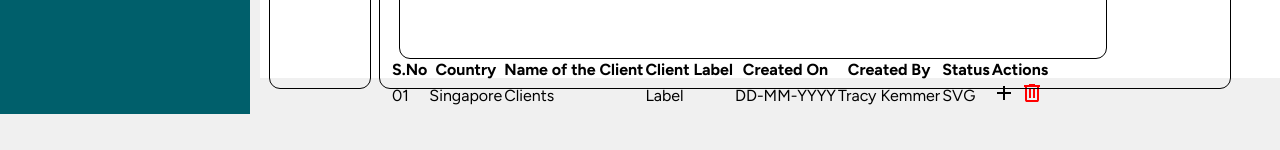
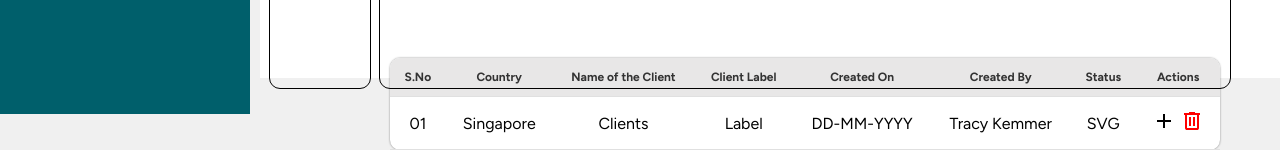
Before and after one commit to srikar298c/Global-Placements-frontend, a website: page Internal-CRM/employee-crm/pages/configs/config-nurses.html in a window 1280 px wide. Shown: the part 686-836 px from the top of the page. Before the commit the page ends 800 px from the top, so only its background shows below. Drawn offline with Linux system fonts and the light colour scheme.

Commit message:
alignments

```diff
--- a/Internal-CRM/styles.css
+++ b/Internal-CRM/styles.css
@@ -3441,7 +3441,7 @@ max-height: 85vh;
 .config-main-section-tab{
 margin-left: 10px;
 width:85%;
-outline: 1px solid black;
+/* outline: 1px solid black; */
 border-radius: 10px;
 padding:10px;
 min-height:80vh;
@@ -3463,3 +3463,47 @@ min-height: 85vh;
   padding: 10px;
   width: 100%;
 }
+.config-table-nurses{
+    width: 100%;
+  border-collapse: collapse;
+  background-color: white;
+  box-shadow: 0 0 2px rgba(0, 0, 0, 0.5);
+  border-radius: 10px;
+}
+.config-table-nurses th{
+ font-size: 12px;
+  background-color:  #e8e7e7;
+}
+.config-table-nurses th:first-child{
+  border-radius: 10px 0px 0px ;
+}
+.config-table-nurses th:last-child{
+  border-radius: 0px 10px 0px 0px ;
+}
+.config-table-nurses th:nth-child(n+5):nth-child(-n+7) {
+  font-size: 12px;
+   max-width: 180px;
+}
+.config-table-nursestd {
+  font-size: 10px;
+}
+.config-table-nurses th,
+.config-table-nurses td {
+     padding: 12px;
+  text-align: center;
+  border-bottom: 1px solid #e0e0e0;
+}
+.config-table-nurses th,
+.config-table-nurses td {
+  text-align: center;
+}
+.config-table-nursestd input[type=checkbox],
+.config-table-nurses th input[type=checkbox]{
+  width: 12px;
+  height: 12px;
+}
+.config-table-nurses thead {
+  background-color: #f8f8f8;
+  color: #333;
+  font-weight: bold;
+}
```
